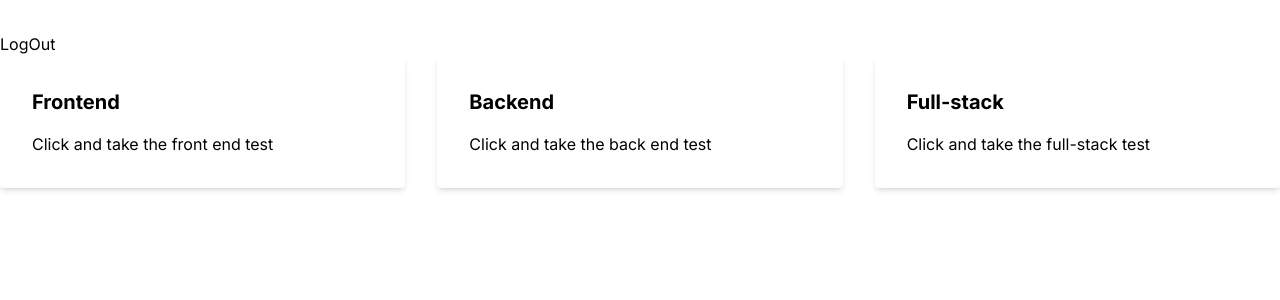
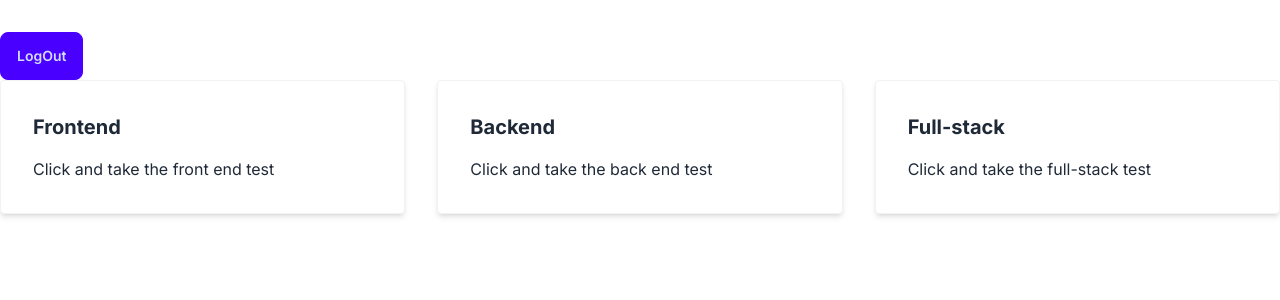
Before and after one commit to natalisvd/edu_tech, a Next.js app: page / in a window 1280 px wide. Shown: the top 300 px of the page. Built offline with nearby package versions, Linux system fonts and the light colour scheme; no server answers; what @supabase/auth-helpers-nextjs would draw is missing.

Commit message:
added daisyui plugin

```diff
--- a/app/login/page.tsx
+++ b/app/login/page.tsx
@@ -47,6 +47,7 @@ export default function Login() {
           name="email"
           value={data?.email}
           onChange={handleChange}
+          className="input input-primary"
         />
       </div>
       <div className="grid">
@@ -56,11 +57,12 @@ export default function Login() {
           name="password"
           value={data?.password}
           onChange={handleChange}
+          className="input input-primary"
         />
       </div>
       <div>
         <button
-          className="px-4 py-2 bg-blue-500 rounded cursor-pointer"
+          className="btn btn-primary"
           onClick={login}
         >
           Login
--- a/app/page.tsx
+++ b/app/page.tsx
@@ -30,23 +30,23 @@ export default function Home() {
   return (
     <div className="container mx-auto py-8">
       <div>
-        <button onClick={logOut}>LogOut</button>
+        <button className="btn btn-primary" onClick={logOut}>LogOut</button>
       </div>
       <div className="grid grid-cols-1 md:grid-cols-3 gap-8">
         <Link href="/frontend">
-          <div className="bg-white p-8 rounded shadow-md cursor-pointer transition-colors duration-300 hover:bg-blue-200">
+          <div className="bg-base-100 border border-base-200 p-8 rounded shadow-md cursor-pointer transition-colors duration-300 hover:bg-base-200">
             <h2 className="text-xl font-bold mb-4">Frontend</h2>
             <p>Click and take the front end test</p>
           </div>
         </Link>
         <Link href="/backend">
-          <div className="bg-white p-8 rounded shadow-md cursor-pointer transition-colors duration-300 hover:bg-blue-200">
+          <div className="bg-base-100 border border-base-200 p-8 rounded shadow-md cursor-pointer transition-colors duration-300 hover:bg-base-200">
             <h2 className="text-xl font-bold mb-4">Backend</h2>
             <p>Click and take the back end test</p>
           </div>
         </Link>
         <Link href="/fullstack">
-          <div className="bg-white p-8 rounded shadow-md cursor-pointer transition-colors duration-300 hover:bg-blue-200">
+          <div className="bg-base-100 border border-base-200 p-8 rounded shadow-md cursor-pointer transition-colors duration-300 hover:bg-base-200">
             <h2 className="text-xl font-bold mb-4">Full-stack</h2>
             <p>Click and take the full-stack test</p>
           </div>
--- a/package.json
+++ b/package.json
@@ -21,6 +21,7 @@
     "@types/node": "^20",
     "@types/react": "^18",
     "@types/react-dom": "^18",
+    "daisyui": "^4.10.2",
     "eslint": "^8",
     "eslint-config-next": "14.2.0",
     "postcss": "^8",
--- a/tailwind.config.ts
+++ b/tailwind.config.ts
@@ -1,4 +1,5 @@
 import type { Config } from "tailwindcss";
+import daisyui from 'daisyui';
 
 const config: Config = {
   content: [
@@ -15,6 +16,6 @@ const config: Config = {
       },
     },
   },
-  plugins: [],
+  plugins: [daisyui],
 };
 export default config;
```
Also changed, not shown: 1 other file (tests, documents, lock files or other folders).
